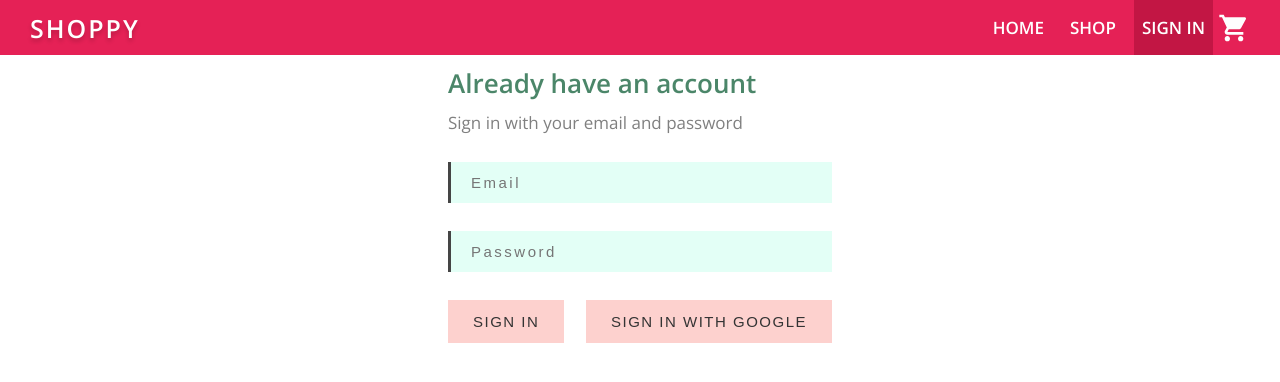
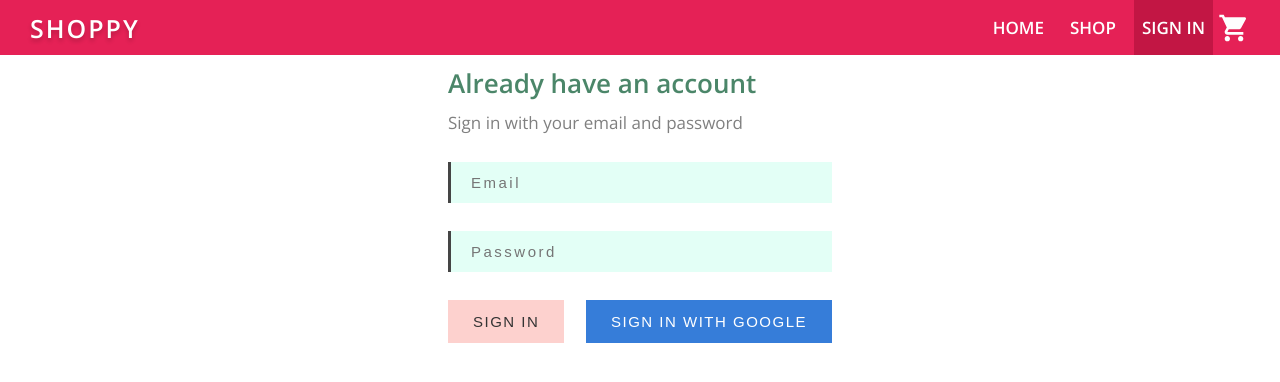
Before and after one commit to touhidulShawan/shoppy, a React (Create React App) app: page /signIn in a window 1280 px wide. Shown: the top 382 px of the page. Built offline with nearby package versions, Linux system fonts and the light colour scheme; no server answers.

Commit message:
add sign-in and sign-out feature with sign in with google by firebase

```diff
--- a/src/App.js
+++ b/src/App.js
@@ -1,4 +1,4 @@
-import React from "react";
+import React, { Component } from "react";
 import { Route, Switch } from "react-router-dom";
 
 import Navbar from "./components/navbar/Navbar";
@@ -7,15 +7,38 @@ import Shop from "./pages/shop/Shop";
 import SignInUp from "./pages/SignInUp/Sign-In-Up";
 
 import Winter from "./pages/collections/winter/Winter";
-import Summer from "./pages/collections/summmer/Summer";
+import Summer from "./pages/collections/summer/Summer";
 import Spring from "./pages/collections/spring/Spring";
 import BabyCollections from "./pages/collections/baby-collections/BabyCollections";
 import ManCollections from "./pages/collections/man-collections/ManCollections";
 
-function App() {
+import { auth } from "./firebase/firebase-utils";
+
+class App extends Component {
+  constructor(props) {
+    super(props);
+    this.state = {
+      currentUser: null
+    };
+  }
+
+  unsubscribeFromAuth = null;
+
+  componentDidMount() {
+    this.unsubscribeFromAuth = auth.onAuthStateChanged(user => {
+      this.setState({ currentUser: user });
+      console.log(user);
+    });
+  }
+
+  componentWillUnmount() {
+    this.unsubscribeFromAuth();
+  }
+
+  render() {
     return (
       <div className="App">
-      <Navbar />
+        <Navbar currentUser={this.state.currentUser} />
         <Switch>
           <Route exact path="/" component={Homepage} />
           <Route exact path="/shop" component={Shop} />
@@ -38,5 +61,6 @@ function App() {
       </div>
     );
   }
+}
 
 export default App;
--- a/src/components/btn/Btn.jsx
+++ b/src/components/btn/Btn.jsx
@@ -1,9 +1,12 @@
 import React from "react";
 import "./Btn.scss";
 
-function Btn({ children, ...props }) {
+function Btn({ children, isGoogleSignIn, ...props }) {
   return (
-    <button className="btn" {...props}>
+    <button
+      className={`${isGoogleSignIn ? "google-signIn-btn" : ""} btn`}
+      {...props}
+    >
       {children}
     </button>
   );
--- a/src/components/btn/Btn.scss
+++ b/src/components/btn/Btn.scss
@@ -1,7 +1,8 @@
 // $bg: #a1c2cc;
 $bg: #fdd1ce;
 $color: #343434;
-
+$googleBG: #367dd9;
+$white: #fff;
 .btn {
   background: $bg;
   color: $color;
@@ -19,3 +20,8 @@ $color: #343434;
     color: $bg;
   }
 }
+
+.google-signIn-btn {
+  background: $googleBG;
+  color: $white;
+}
--- a/src/components/form-input/FormInput.jsx
+++ b/src/components/form-input/FormInput.jsx
@@ -2,8 +2,6 @@ import React from "react";
 import "./FormInput.scss";
 
 function FormInput({ handleChange, label, ...otherProps }) {
-  console.log(otherProps);
-
   return (
     <div className="form__input-group">
       <input className="input-field" onChange={handleChange} {...otherProps} />
--- a/src/components/navbar/Navbar.jsx
+++ b/src/components/navbar/Navbar.jsx
@@ -4,7 +4,9 @@ import { NavLink } from "react-router-dom";
 
 import cartIcon from "../../icons/shopping_cart.svg";
 
-function Navbar() {
+import { auth } from "../../firebase/firebase-utils";
+
+function Navbar({ currentUser }) {
   return (
     <nav className="nav">
       <div className="nav__container">
@@ -33,6 +35,11 @@ function Navbar() {
             </NavLink>
           </li>
           <li className="nav__item">
+            {currentUser ? (
+              <span className="nav__link" onClick={() => auth.signOut()}>
+                Sign out
+              </span>
+            ) : (
               <NavLink
                 exact
                 activeClassName="activeNavLink"
@@ -41,6 +48,7 @@ function Navbar() {
               >
                 sign in
               </NavLink>
+            )}
           </li>
           <li>
             <div className="cart">
--- a/src/components/navbar/Navbar.scss
+++ b/src/components/navbar/Navbar.scss
@@ -31,6 +31,7 @@
     font-weight: 600;
     padding: 1.6rem 0.8rem;
     transition: background 0.48s ease-in-out;
+    cursor: pointer;
 
     &:hover {
       background: #7e012257;
--- a/src/components/signIn/SignIn.jsx
+++ b/src/components/signIn/SignIn.jsx
@@ -57,7 +57,9 @@ class SignIn extends Component {
           />
           <div className="btn__container">
             <Btn type="submit">sign in</Btn>
-            <Btn onClick={signWithGoogle}>sign in with google</Btn>
+            <Btn onClick={signWithGoogle} isGoogleSignIn>
+              sign in with google
+            </Btn>
           </div>
         </form>
       </div>
```
Also changed, not shown: src/pages/collections/summer/Summer.jsx (renamed from src/pages/collections/summmer/Summer.jsx). Lines whose indentation alone changed are shown as unchanged.
